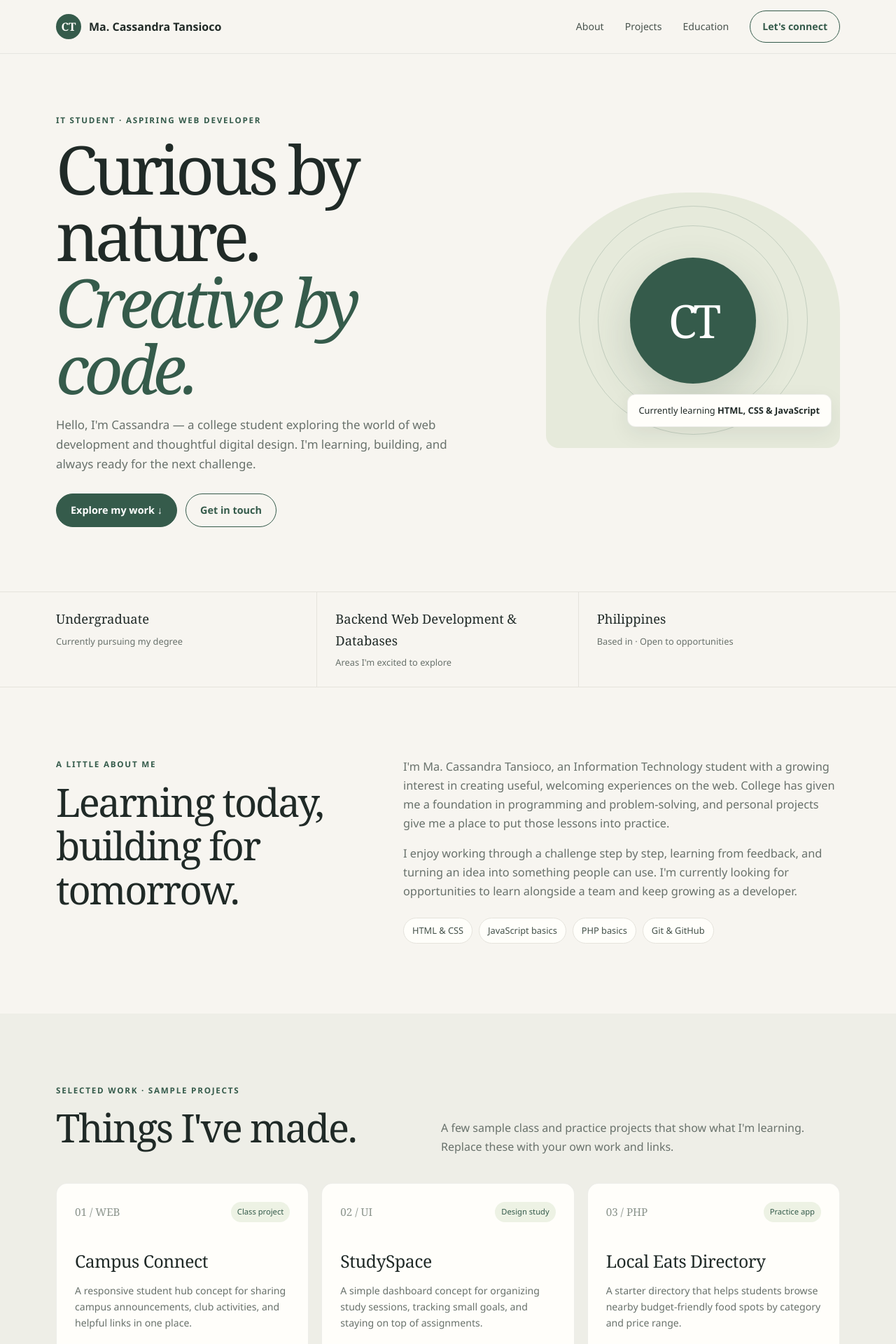
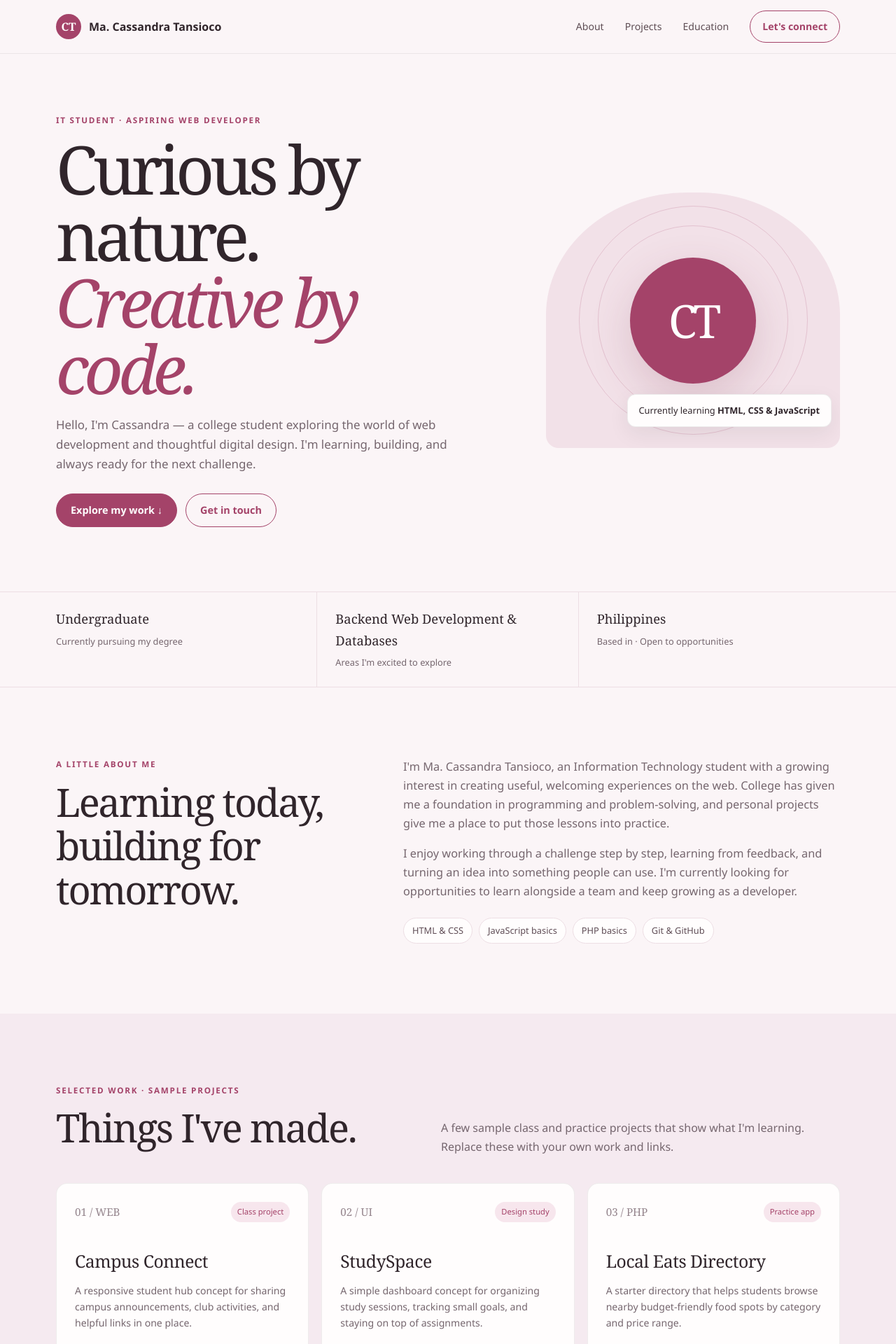
Before and after one commit to sump-exe/portfolio, a PHP site: page / in a window 1280 px wide. Shown: the top 1920 px of the page at 70% size. Run offline with PHP 8.4, Linux system fonts and the light colour scheme.

Commit message:
made it penk :3

```diff
--- a/styles.css
+++ b/styles.css
@@ -1,12 +1,12 @@
 :root {
-    --paper: #f7f5f0;
-    --white: #fffefa;
-    --ink: #202a27;
-    --muted: #68716b;
-    --green: #355b4b;
-    --green-dark: #294638;
-    --lime: #dce8b8;
-    --line: #e5e3dc;
+    --paper: #fbf5f7;
+    --white: #fffdfd;
+    --ink: #30252b;
+    --muted: #75666e;
+    --pink: #a44369;
+    --pink-dark: #81344f;
+    --pink-light: #f3d9e3;
+    --line: #eddee4;
     --serif: Georgia, "Times New Roman", serif;
     --sans: "Segoe UI", Arial, sans-serif;
 }
@@ -25,7 +25,7 @@ a { color: inherit; }
 .wrap { width: min(1120px, calc(100% - 48px)); margin: 0 auto; }
 .eyebrow {
     margin: 0 0 12px;
-    color: var(--green);
+    color: var(--pink);
     font-size: .73rem;
     font-weight: 750;
     letter-spacing: .15em;
@@ -40,8 +40,8 @@ h2 { margin-bottom: 14px; font-size: clamp(2.2rem, 5vw, 3.5rem); line-height: 1.
     position: sticky;
     z-index: 5;
     top: 0;
-    border-bottom: 1px solid rgba(32, 42, 39, .08);
-    background: rgba(247, 245, 240, .94);
+    border-bottom: 1px solid rgba(48, 37, 43, .08);
+    background: rgba(251, 245, 247, .94);
     backdrop-filter: blur(12px);
 }
 .nav {
@@ -54,15 +54,15 @@ h2 { margin-bottom: 14px; font-size: clamp(2.2rem, 5vw, 3.5rem); line-height: 1.
 .brand { display: flex; align-items: center; gap: 11px; text-decoration: none; font-weight: 700; }
 .brand-mark {
     width: 36px; height: 36px; display: grid; place-items: center;
-    border-radius: 50%; color: var(--white); background: var(--green);
+    border-radius: 50%; color: var(--white); background: var(--pink);
     font-family: var(--serif); font-size: 1rem;
 }
 .nav-links { display: flex; align-items: center; gap: 30px; }
-.nav-links a { color: #48534d; font-size: .88rem; text-decoration: none; }
-.nav-links a:hover { color: var(--green); }
+.nav-links a { color: #5e4d54; font-size: .88rem; text-decoration: none; }
+.nav-links a:hover { color: var(--pink); }
 .nav-links .nav-contact {
-    padding: 10px 17px; border: 1px solid var(--green); border-radius: 999px;
-    color: var(--green); font-weight: 650;
+    padding: 10px 17px; border: 1px solid var(--pink); border-radius: 999px;
+    color: var(--pink); font-weight: 650;
 }
 
 .hero { padding: 85px 0 92px; }
@@ -74,29 +74,29 @@ h2 { margin-bottom: 14px; font-size: clamp(2.2rem, 5vw, 3.5rem); line-height: 1.
     line-height: .99;
     letter-spacing: -.065em;
 }
-.hero h1 span { color: var(--green); font-style: italic; }
+.hero h1 span { color: var(--pink); font-style: italic; }
 .hero-copy { max-width: 560px; margin-bottom: 28px; color: var(--muted); font-size: 1.06rem; }
 .hero-actions { display: flex; flex-wrap: wrap; align-items: center; gap: 12px; }
 .button {
     min-height: 48px; display: inline-flex; align-items: center; justify-content: center;
-    padding: 0 20px; border: 1px solid var(--green); border-radius: 999px;
-    background: var(--green); color: white; font-size: .9rem; font-weight: 650;
+    padding: 0 20px; border: 1px solid var(--pink); border-radius: 999px;
+    background: var(--pink); color: white; font-size: .9rem; font-weight: 650;
     text-decoration: none; transition: background .2s, transform .2s;
 }
-.button:hover { transform: translateY(-2px); background: var(--green-dark); }
-.button-secondary { background: transparent; color: var(--green); }
+.button:hover { transform: translateY(-2px); background: var(--pink-dark); }
+.button-secondary { background: transparent; color: var(--pink); }
 .button-secondary:hover { color: white; }
 .hero-art {
     min-height: 365px; position: relative; display: grid; place-items: center;
-    overflow: hidden; border-radius: 48% 48% 18px 18px; background: #e6eadb;
+    overflow: hidden; border-radius: 48% 48% 18px 18px; background: #f2e1e8;
 }
-.hero-art:before, .hero-art:after { position: absolute; content: ""; border: 1px solid rgba(53, 91, 75, .2); border-radius: 50%; }
+.hero-art:before, .hero-art:after { position: absolute; content: ""; border: 1px solid rgba(164, 67, 105, .2); border-radius: 50%; }
 .hero-art:before { width: 270px; height: 270px; }
 .hero-art:after { width: 325px; height: 325px; }
 .art-initials {
     z-index: 1; width: 180px; height: 180px; display: grid; place-items: center;
-    border-radius: 50%; background: var(--green); color: white;
-    box-shadow: 0 22px 60px rgba(41, 70, 56, .19);
+    border-radius: 50%; background: var(--pink); color: white;
+    box-shadow: 0 22px 60px rgba(129, 52, 79, .19);
     font-family: var(--serif); font-size: 4.1rem; letter-spacing: -.08em;
 }
 .art-note {
@@ -121,49 +121,49 @@ section.content-section { padding: 100px 0; }
 .skill-list { display: flex; flex-wrap: wrap; gap: 9px; margin-top: 24px; }
 .skill {
     padding: 7px 12px; border: 1px solid var(--line); border-radius: 999px;
-    background: var(--white); color: #445149; font-size: .8rem;
+    background: var(--white); color: #604d56; font-size: .8rem;
 }
 
-.projects-section { background: #eeeee7; }
+.projects-section { background: #f5eaf0; }
 .section-heading { display: flex; align-items: end; justify-content: space-between; gap: 30px; margin-bottom: 34px; }
 .section-heading .section-intro { margin-bottom: 5px; }
 .project-grid { display: grid; grid-template-columns: repeat(3, 1fr); gap: 18px; }
 .project-card {
     min-height: 310px; display: flex; flex-direction: column; padding: 26px;
-    border: 1px solid rgba(32, 42, 39, .08); border-radius: 16px; background: var(--white);
+    border: 1px solid rgba(48, 37, 43, .08); border-radius: 16px; background: var(--white);
 }
 .project-top { display: flex; justify-content: space-between; align-items: center; margin-bottom: 35px; }
-.project-number { color: #8b948c; font-family: var(--serif); font-size: .95rem; }
-.project-type { padding: 5px 9px; border-radius: 999px; background: #edf2e4; color: var(--green); font-size: .7rem; }
+.project-number { color: #95858d; font-family: var(--serif); font-size: .95rem; }
+.project-type { padding: 5px 9px; border-radius: 999px; background: #f7e6ed; color: var(--pink); font-size: .7rem; }
 .project-card h3 { margin-bottom: 10px; font-family: var(--serif); font-size: 1.55rem; font-weight: 400; letter-spacing: -.02em; }
 .project-card p { margin-bottom: 22px; color: var(--muted); font-size: .88rem; }
 .project-tags { display: flex; flex-wrap: wrap; gap: 7px; margin-top: auto; }
-.project-tags span { color: #626c65; font-size: .72rem; }
-.project-tags span + span:before { content: "·"; padding-right: 7px; color: #a1a79f; }
+.project-tags span { color: #6f6067; font-size: .72rem; }
+.project-tags span + span:before { content: "·"; padding-right: 7px; color: #ad9ca4; }
 
 .resume-grid { display: grid; grid-template-columns: 1fr 1fr; gap: 70px; }
 .resume-column h2 { margin-bottom: 28px; font-size: 2.45rem; }
-.resume-item { position: relative; padding: 0 0 27px 22px; border-left: 1px solid #cdd4c9; }
+.resume-item { position: relative; padding: 0 0 27px 22px; border-left: 1px solid #e4cbd5; }
 .resume-item:last-child { padding-bottom: 0; }
 .resume-item:before {
     position: absolute; top: 5px; left: -5px; width: 9px; height: 9px;
-    border-radius: 50%; background: var(--green); content: "";
+    border-radius: 50%; background: var(--pink); content: "";
 }
-.resume-date { margin-bottom: 5px; color: var(--green); font-size: .73rem; font-weight: 700; letter-spacing: .06em; text-transform: uppercase; }
+.resume-date { margin-bottom: 5px; color: var(--pink); font-size: .73rem; font-weight: 700; letter-spacing: .06em; text-transform: uppercase; }
 .resume-item h3 { margin-bottom: 4px; font-family: var(--serif); font-size: 1.22rem; font-weight: 400; }
 .resume-item p { margin-bottom: 0; color: var(--muted); font-size: .84rem; }
-.sample-label { display: inline-block; margin-left: 5px; color: #8a928b; font-family: var(--sans); font-size: .67rem; font-weight: 500; letter-spacing: .01em; }
+.sample-label { display: inline-block; margin-left: 5px; color: #978790; font-family: var(--sans); font-size: .67rem; font-weight: 500; letter-spacing: .01em; }
 
-.contact-section { padding: 75px 0; background: var(--green); color: white; }
+.contact-section { padding: 75px 0; background: var(--pink); color: white; }
 .contact-grid { display: flex; align-items: center; justify-content: space-between; gap: 30px; }
-.contact-section .eyebrow { color: var(--lime); }
+.contact-section .eyebrow { color: var(--pink-light); }
 .contact-section h2 { max-width: 600px; margin-bottom: 10px; font-size: clamp(2.4rem, 5vw, 4rem); }
 .contact-section p { margin-bottom: 0; color: rgba(255,255,255,.77); }
-.contact-section .button { flex-shrink: 0; border-color: white; background: white; color: var(--green); }
-.contact-section .button:hover { background: var(--lime); }
+.contact-section .button { flex-shrink: 0; border-color: white; background: white; color: var(--pink); }
+.contact-section .button:hover { background: var(--pink-light); }
 footer { padding: 24px 0; color: var(--muted); font-size: .78rem; }
 .footer-inner { display: flex; justify-content: space-between; gap: 20px; }
-.sample-notice { color: #757d76; }
+.sample-notice { color: #82737a; }
 
 @media (max-width: 760px) {
     .wrap { width: min(100% - 36px, 560px); }
```
